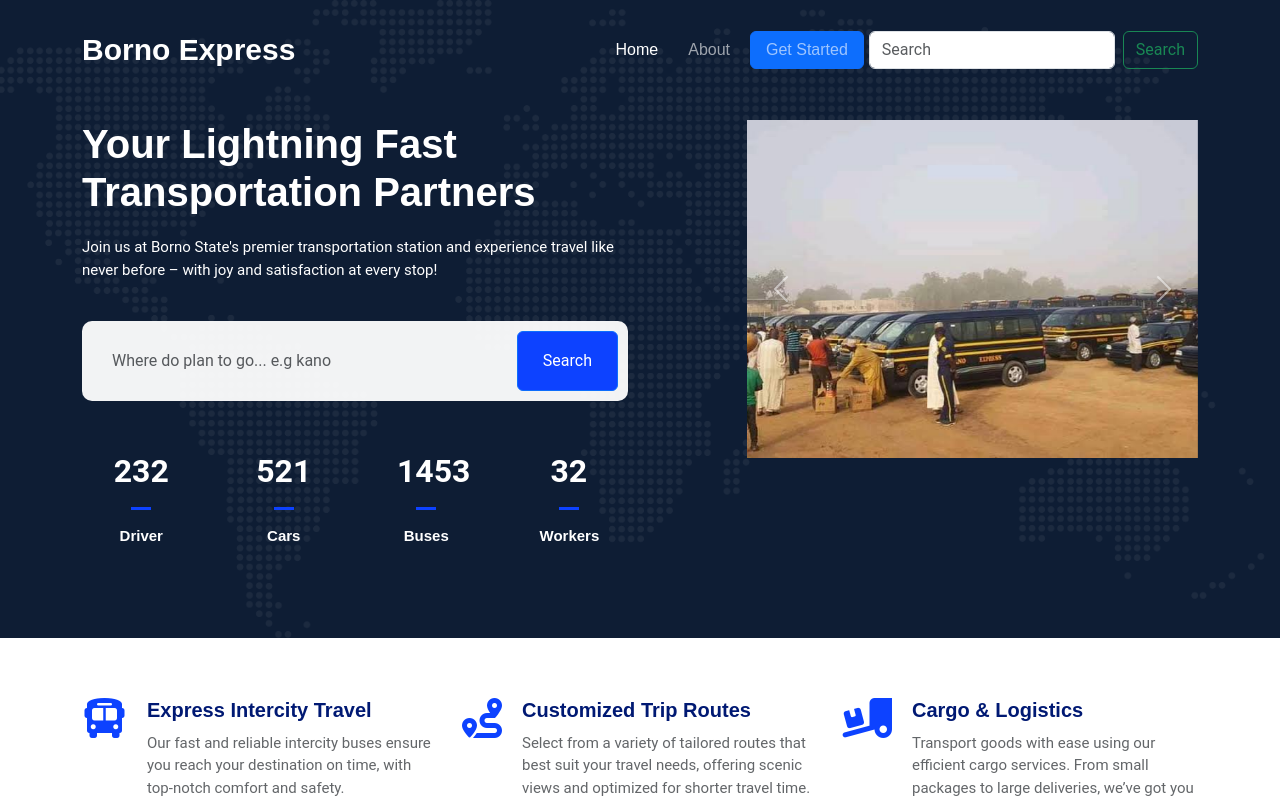
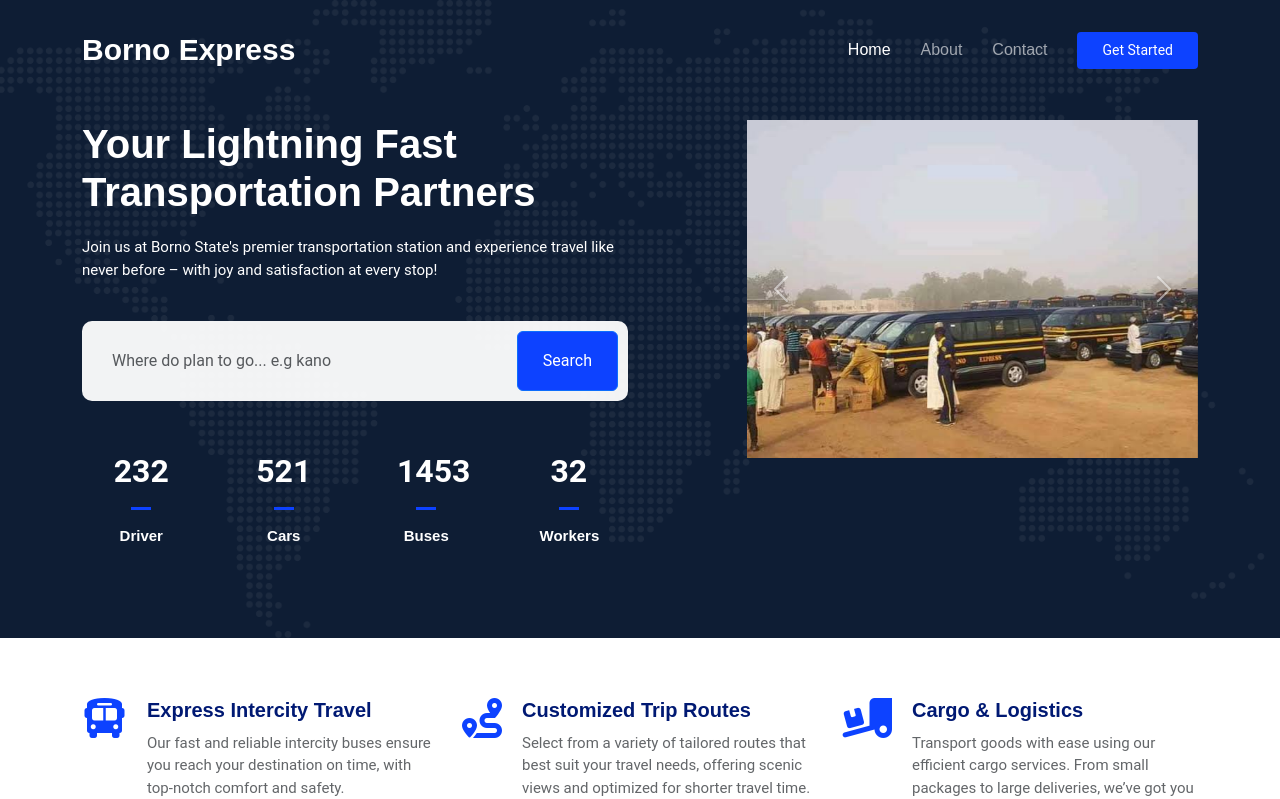
Before and after one commit to ALmax-git/transport_management_system, a PHP site: page / in a window 1280 px wide. Shown: the top 799 px of the page. Run offline with PHP 8.4, Linux system fonts and the light colour scheme.

Commit message:
Hello World

```diff
--- a/components/dashboard/passenger.php
+++ b/components/dashboard/passenger.php
@@ -28,8 +28,8 @@
      <input class="form-input" type="tel" name="first_contact_number" placeholder="Enter first contact number" required>
    </label>
    <label class="form-label-wrapper">
-     <p class="form-label">Date of Birth</p>
-     <input class="form-input" type="date" name="age" placeholder="Enter passenger age">
+     <p class="form-label">Age</p>
+     <input class="form-input" type="number" name="age" placeholder="Enter passenger age">
    </label>
    <label class="form-label-wrapper">
      <p class="form-label">Gender</p>
--- a/components/header.php
+++ b/components/header.php
@@ -9,20 +9,12 @@
               <ul>
                   <li><a href="#" class="active">Home<br></a></li>
                   <li><a href="#">About</a></li>
-                  <li>
-<!--                     <button class="" > -->
-                        <a class="btn btn-primary" style="height:10px; margin:5px;" href="./auth.php">Get Started</a>
-<!--                     </button> -->
-                  </li>
-                    <form class="d-flex" role="search">
-                        <input class="form-control me-2" type="search" placeholder="Search" aria-label="Search">
-                        <button class="btn btn-outline-success" type="submit">Search</button>
-                    </form>
-
+                  <li><a href="#">Contact</a></li>
               </ul>
               <i class="mobile-nav-toggle d-xl-none bi bi-list"></i>
           </nav>
 
+          <a class="btn-getstarted" href="./auth.php">Get Started</a>
 
       </div>
   </header>
```
